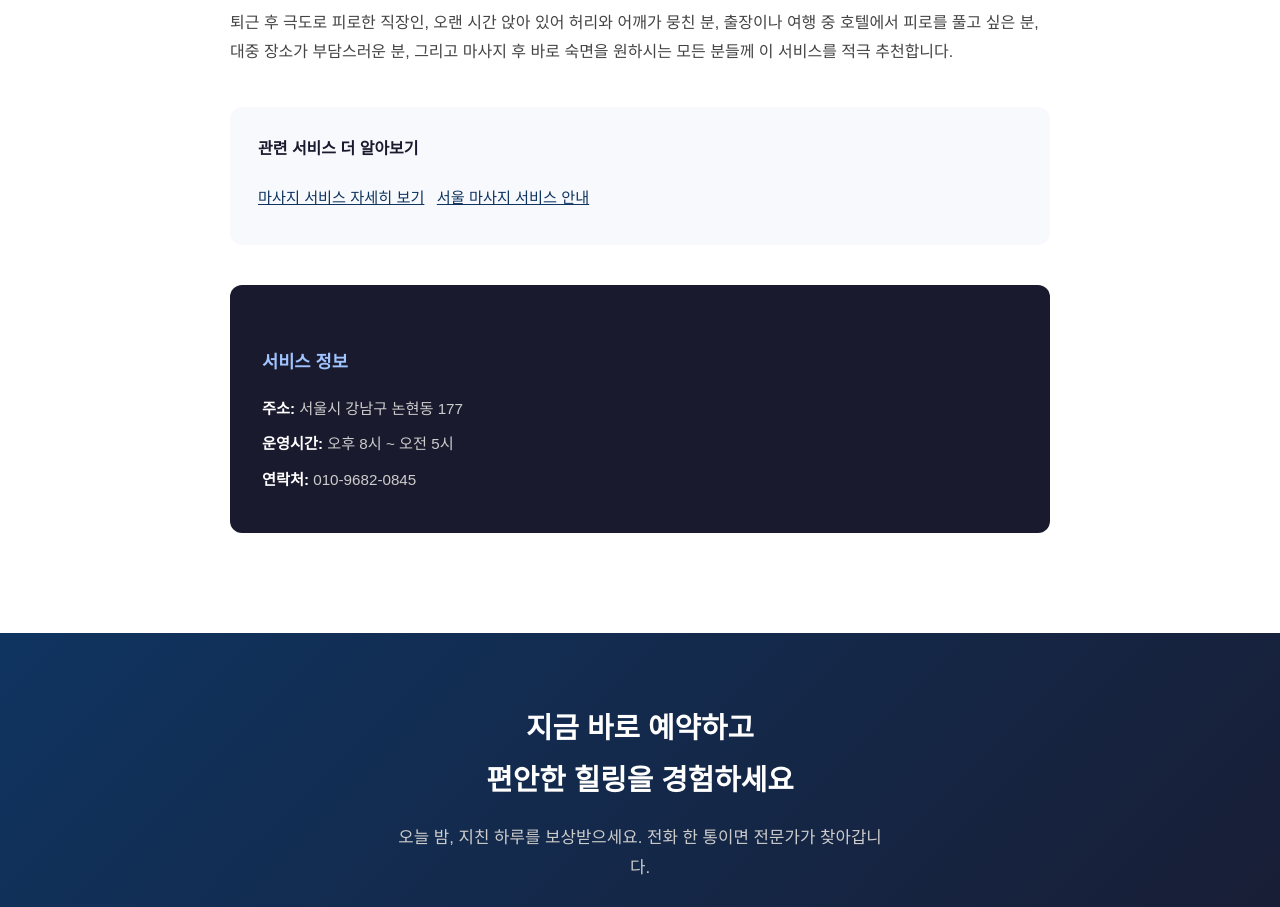
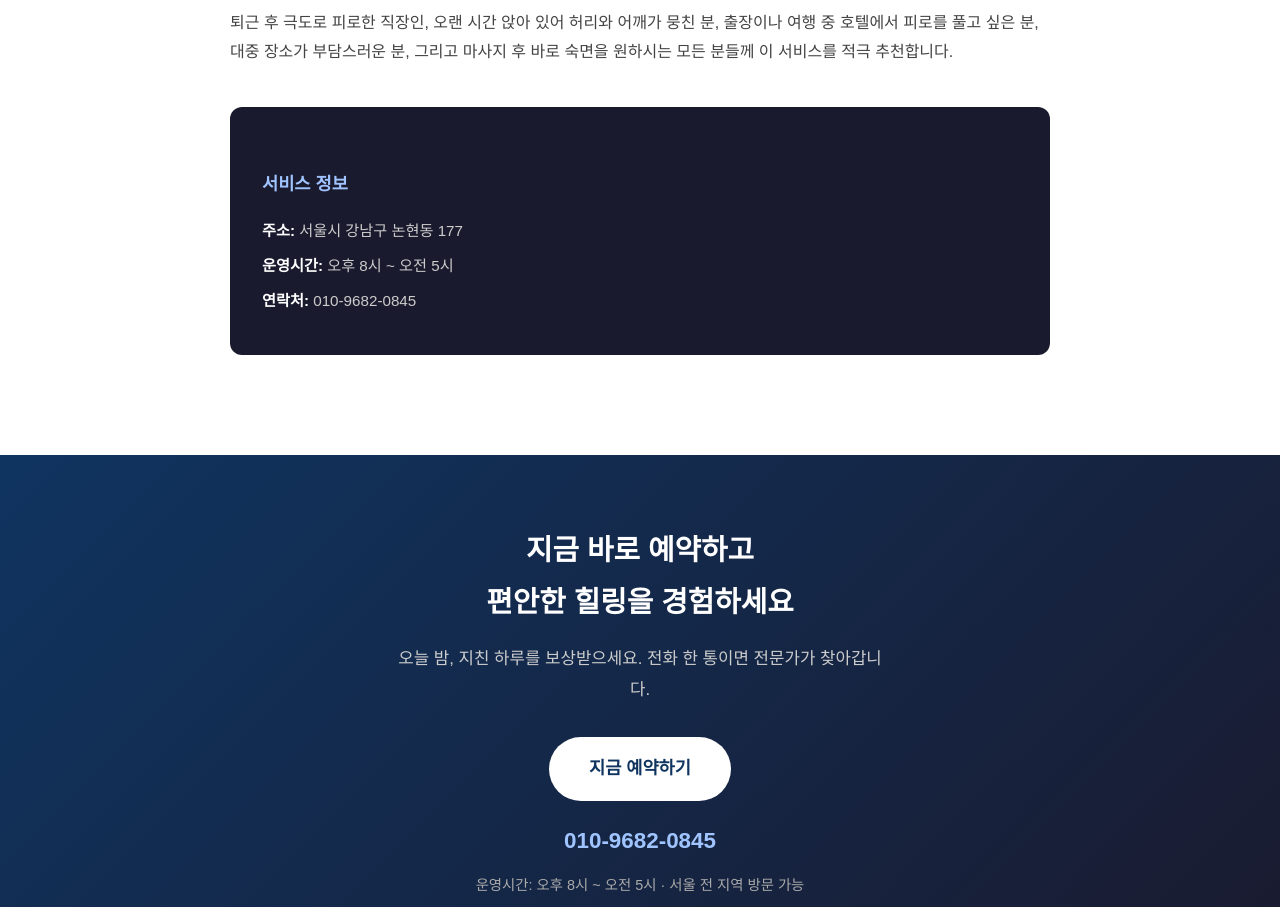
Before and after one commit to lowealex/business-trip-massage, a plain HTML site: page index.html in a window 1280 px wide. Shown: the part 2677-3584 px from the top of the page. Drawn offline with Linux system fonts and the light colour scheme.

Commit message:
Update index.html

```diff
--- a/index.html
+++ b/index.html
@@ -188,11 +188,7 @@ a { color: #0f3460; }
 <p>특히 강남, 서초, 송파 등 서울 중심부에 거주하거나 활동하는 분들에게 출장 방문 서비스는 시간 효율 면에서 탁월한 선택입니다. 늦은 밤이라도 주저하지 마세요. 저희는 새벽 5시까지 운영합니다.</p>
 <h3>이런 분들께 특히 추천합니다</h3>
 <p>퇴근 후 극도로 피로한 직장인, 오랜 시간 앉아 있어 허리와 어깨가 뭉친 분, 출장이나 여행 중 호텔에서 피로를 풀고 싶은 분, 대중 장소가 부담스러운 분, 그리고 마사지 후 바로 숙면을 원하시는 모든 분들께 이 서비스를 적극 추천합니다.</p>
-<div class="internal-links">
-<p>관련 서비스 더 알아보기</p>
-<a href="#">마사지 서비스 자세히 보기</a>
-<a href="#">서울 마사지 서비스 안내</a>
-</div>
+
 <div class="business-info">
 <h3>서비스 정보</h3>
 <p><span>주소:</span> 서울시 강남구 논현동 177</p>
```
